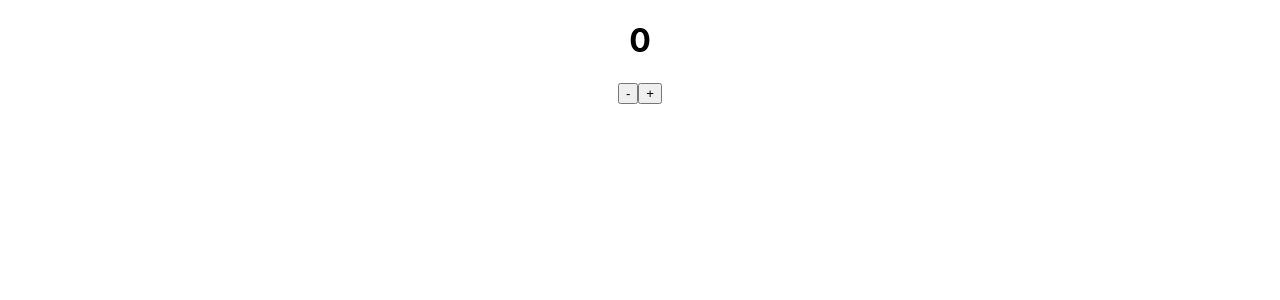
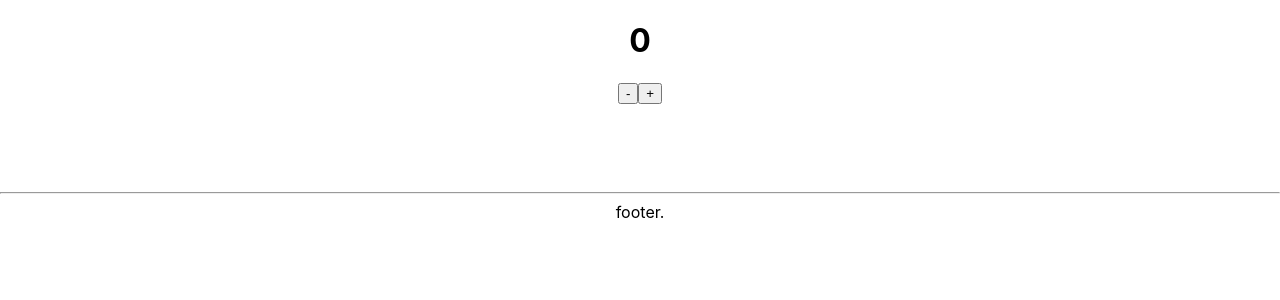
Before and after one commit to snahmd/react-tutorial, a React (Create React App) app: page / in a window 1280 px wide. Shown: the top 300 px of the page. Built offline with nearby package versions, Linux system fonts and the light colour scheme.

Commit message:
final commit

```diff
--- a/src/components/App.js
+++ b/src/components/App.js
@@ -4,6 +4,7 @@
 
 //import News from './News';
 import Counter from './Counter';
+import Footer from './Footer';
 
 /*const news = [{
   id:1,
@@ -66,6 +67,7 @@
     return(
       <div className="App">
        <Counter/>
+       <Footer/>
       </div>
     );
   }
--- /dev/null
+++ b/src/components/Footer.js
@@ -0,0 +1,25 @@
+import React from 'react';
+
+/*class Footer extends React.Component{
+  render(){
+    return (
+      <div>
+        <br/><br/><br/><br/>
+        <hr/>
+        footer.
+      </div>
+    )
+  }
+} */
+
+//stateless component
+const Footer = () =>
+
+      <div>
+        <br/><br/><br/><br/>
+        <hr/>
+        footer.
+      </div>;
+
+
+export default Footer;
```
